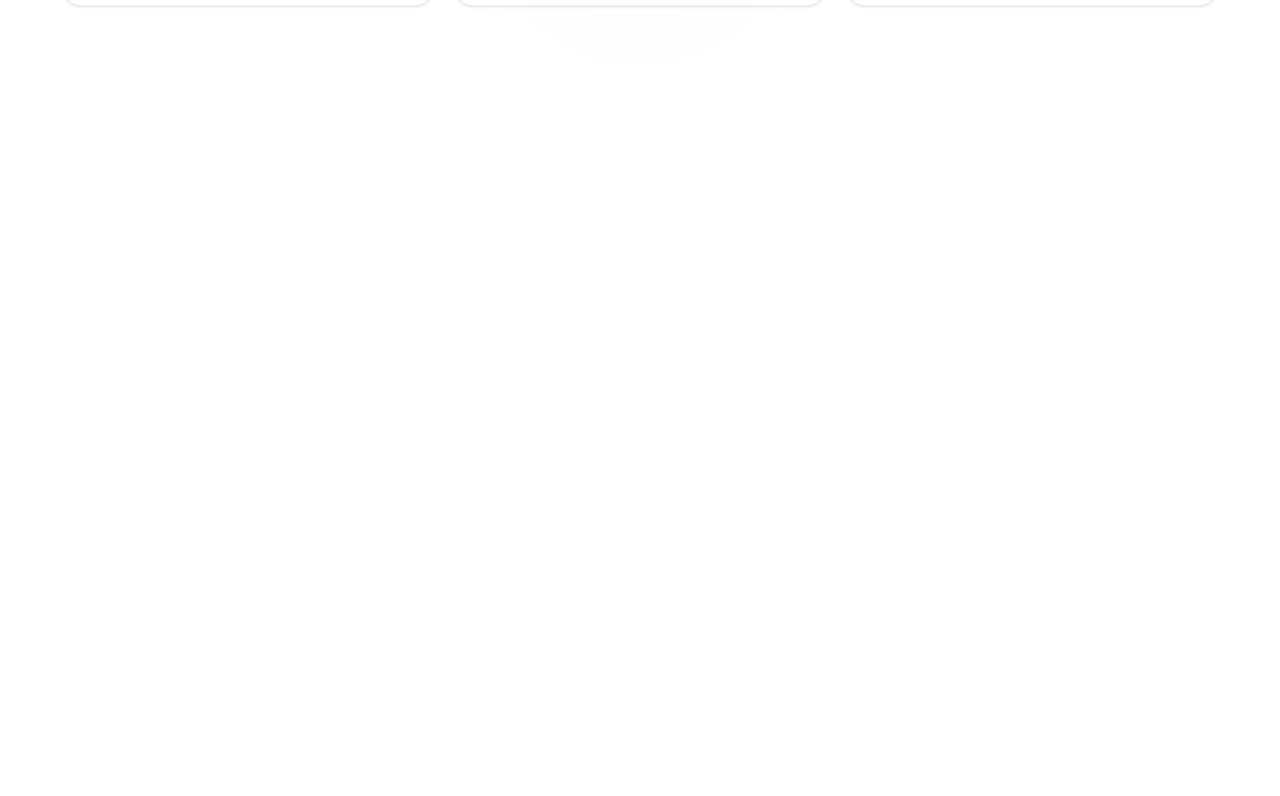
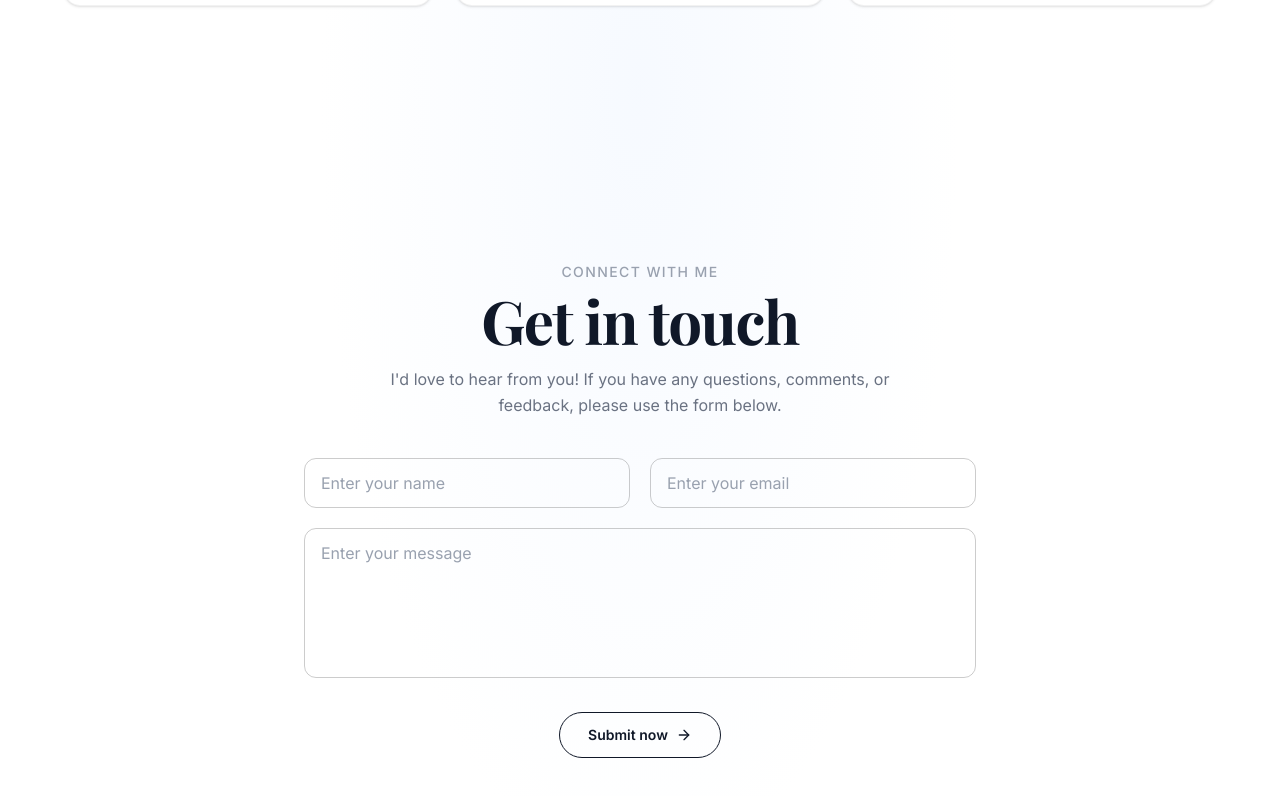
Before and after one commit to kupzed/my-portfolio, a Next.js app: page / in a window 1280 px wide. Shown: the part 3097-3893 px from the top of the page. Before the commit the page ends 3231 px from the top, so only its background shows below. Built offline with nearby package versions, Linux system fonts and the light colour scheme; a web font is replaced by a local one.

Commit message:
Add: contact pages (beta)

```diff
--- a/src/app/page.tsx
+++ b/src/app/page.tsx
@@ -3,6 +3,7 @@ import HeroSection from "@/components/HeroSection";
 import AboutSection from "@/components/AboutSection";
 import SkillsSection from "@/components/SkillsSection";
 import PortfolioSection from "@/components/PortfolioSection";
+import ContactSection from "@/components/ContactSection";
 
 export default function Home() {
   return (
@@ -12,6 +13,7 @@ export default function Home() {
       <AboutSection />
       <SkillsSection />
       <PortfolioSection />
+      <ContactSection />
     </main>
   );
 }
--- /dev/null
+++ b/src/components/ContactSection.tsx
@@ -0,0 +1,114 @@
+"use client";
+
+import { motion } from "framer-motion";
+import { ArrowRight } from "lucide-react";
+
+const fadeUp = {
+  hidden: { opacity: 0, y: 40 },
+  visible: {
+    opacity: 1,
+    y: 0,
+    transition: {
+      duration: 0.6,
+      ease: [0.25, 0.46, 0.45, 0.94] as [number, number, number, number],
+    },
+  },
+};
+
+const stagger = {
+  hidden: {},
+  visible: { transition: { staggerChildren: 0.1, delayChildren: 0.1 } },
+};
+
+const inputClasses =
+  "w-full rounded-xl border border-black/20 bg-transparent px-4 py-3 text-gray-900 placeholder-gray-400 outline-none transition-all duration-300 focus:border-black/50 focus:ring-1 focus:ring-black/20 dark:border-white/20 dark:text-white dark:placeholder-gray-500 dark:focus:border-white/50 dark:focus:ring-white/20";
+
+export default function ContactSection() {
+  return (
+    <section id="contact" className="relative px-5 py-24 md:py-32">
+      <div className="mx-auto max-w-2xl">
+        {/* ── Header ── */}
+        <motion.div
+          variants={stagger}
+          initial="hidden"
+          whileInView="visible"
+          viewport={{ once: true, amount: 0.3 }}
+          className="mb-10 text-center"
+        >
+          <motion.p
+            variants={fadeUp}
+            className="mb-2 text-sm font-medium uppercase tracking-widest text-gray-400 dark:text-gray-500"
+          >
+            Connect with me
+          </motion.p>
+
+          <motion.h2
+            variants={fadeUp}
+            className="mb-4 font-serif text-4xl font-bold tracking-tight text-gray-900 dark:text-white sm:text-5xl md:text-6xl"
+            style={{ fontFamily: "var(--font-serif)" }}
+          >
+            Get in touch
+          </motion.h2>
+
+          <motion.p
+            variants={fadeUp}
+            className="mx-auto max-w-xl text-base leading-relaxed text-gray-500 dark:text-gray-400"
+          >
+            I&apos;d love to hear from you! If you have any questions, comments,
+            or feedback, please use the form below.
+          </motion.p>
+        </motion.div>
+
+        {/* ── Form ── */}
+        <motion.form
+          variants={stagger}
+          initial="hidden"
+          whileInView="visible"
+          viewport={{ once: true, amount: 0.2 }}
+          className="mt-8 space-y-5"
+          onSubmit={(e) => e.preventDefault()}
+        >
+          {/* Name & Email row */}
+          <motion.div
+            variants={fadeUp}
+            className="grid grid-cols-1 gap-5 sm:grid-cols-2"
+          >
+            <input
+              type="text"
+              placeholder="Enter your name"
+              className={inputClasses}
+            />
+            <input
+              type="email"
+              placeholder="Enter your email"
+              className={inputClasses}
+            />
+          </motion.div>
+
+          {/* Message */}
+          <motion.div variants={fadeUp}>
+            <textarea
+              rows={5}
+              placeholder="Enter your message"
+              className={`${inputClasses} min-h-[150px] resize-none`}
+            />
+          </motion.div>
+
+          {/* Submit */}
+          <motion.div variants={fadeUp} className="flex justify-center pt-2">
+            <button
+              type="submit"
+              className="group inline-flex items-center gap-2 rounded-full border border-gray-900 bg-transparent px-7 py-3 text-sm font-semibold text-gray-900 transition-all duration-300 hover:scale-105 hover:bg-gray-900 hover:text-white dark:border-white dark:text-white dark:hover:bg-white dark:hover:text-gray-900"
+            >
+              Submit now
+              <ArrowRight
+                size={16}
+                className="transition-transform duration-300 group-hover:translate-x-0.5"
+              />
+            </button>
+          </motion.div>
+        </motion.form>
+      </div>
+    </section>
+  );
+}
```
